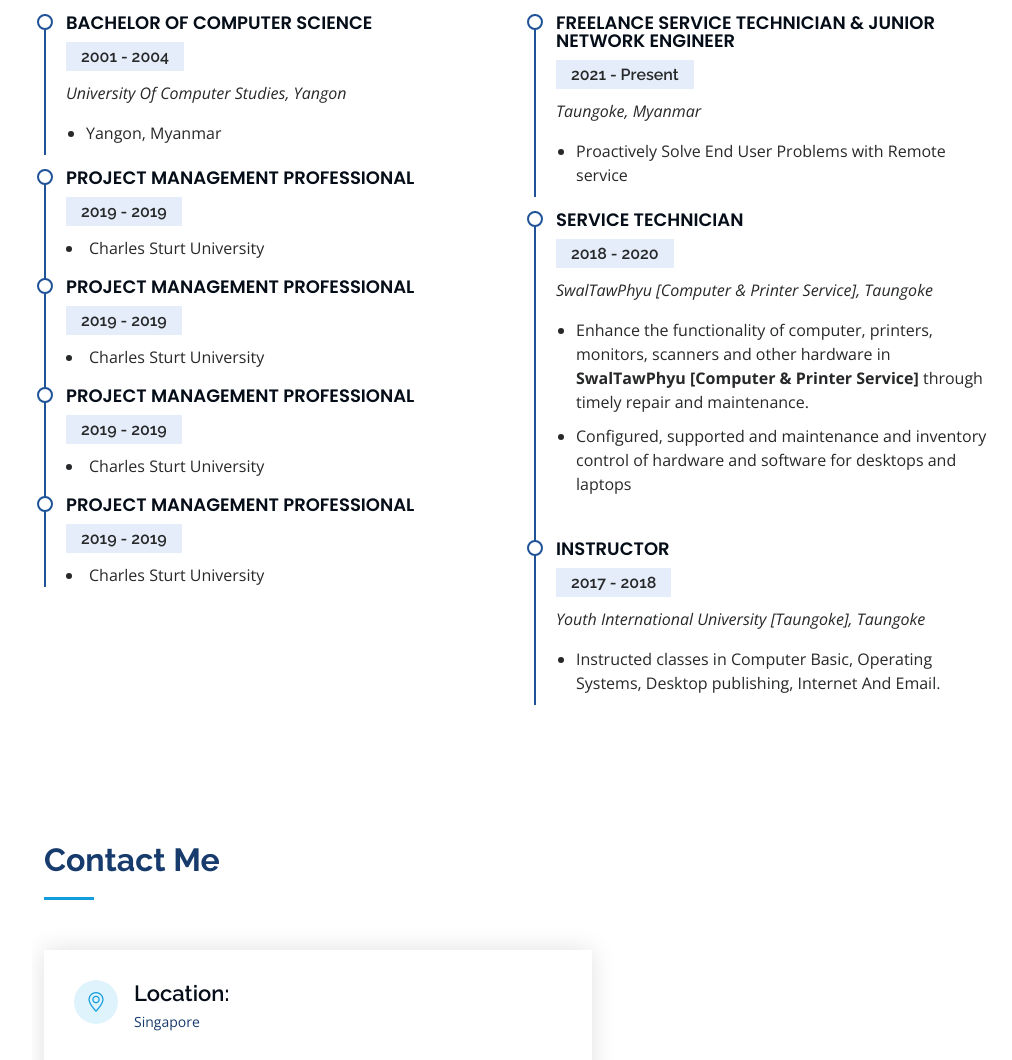
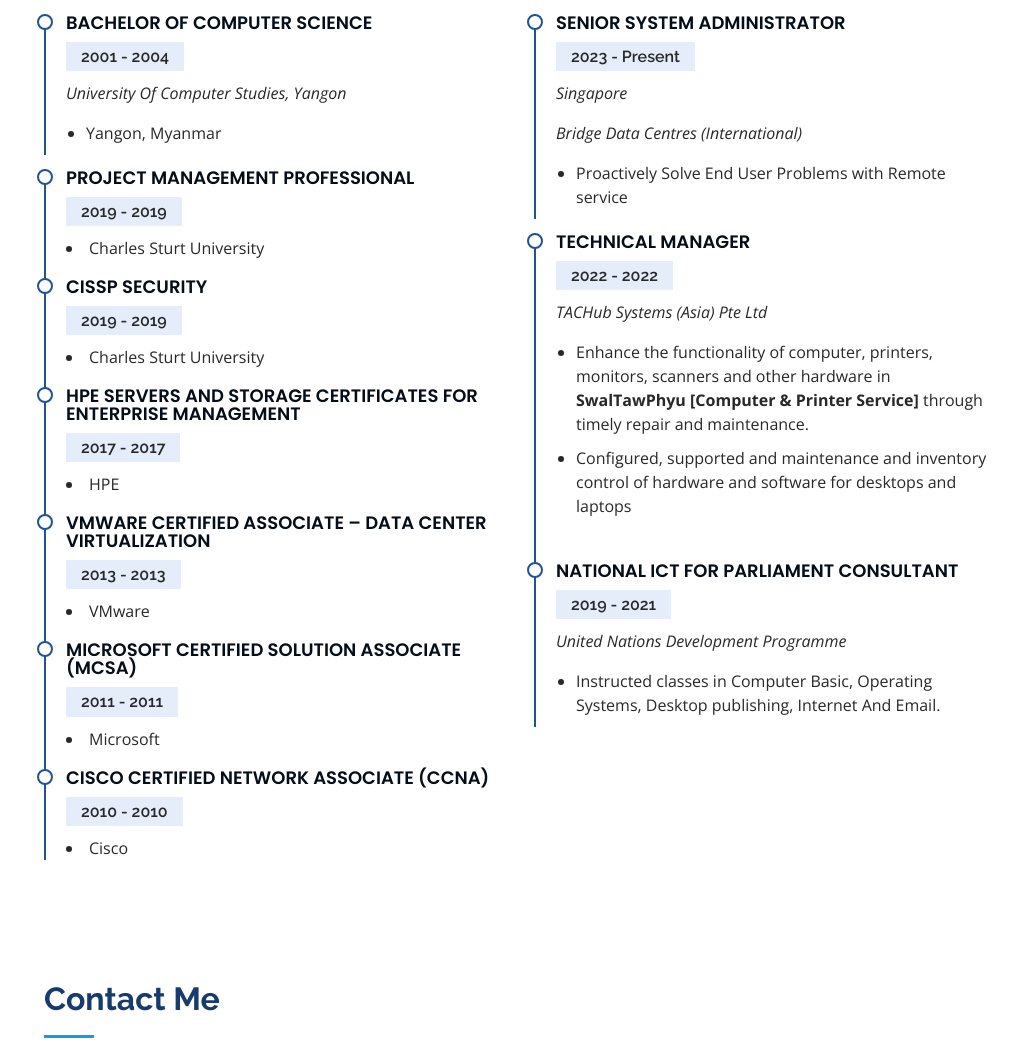
Before and after one commit to myatmoethwin/myatmoethwin.github.io, a plain HTML site: page index.html in a window 1280 px wide. Shown: the part 2060-3120 px from the top of the page, without its empty margins (268-1280 px from the left). Drawn offline with nearby package versions, Linux system fonts and the light colour scheme; files whose address does not match are found by name.

Commit message:
Update index.html

```diff
--- a/index.html
+++ b/index.html
@@ -180,50 +180,65 @@
               </ul>
             </div>
            <div class="resume-item">
-              <h4>Project Management Professional </h4>
+              <h4>CISSP Security </h4>
               <h5>2019 - 2019</h5
               <ul>
                 <li>Charles Sturt University</li>
               </ul>
             </div>
             <div class="resume-item">
-              <h4>Project Management Professional </h4>
-              <h5>2019 - 2019</h5
+              <h4>HPE Servers and Storage Certificates for Enterprise Management</h4>
+              <h5>2017 - 2017</h5
               <ul>
-                <li>Charles Sturt University</li>
+                <li>HPE</li>
               </ul>
             </div>
             <div class="resume-item">
-              <h4>Project Management Professional </h4>
-              <h5>2019 - 2019</h5
+              <h4>VMware Certified Associate – Data Center Virtualization  </h4>
+              <h5>2013 - 2013</h5
               <ul>
-                <li>Charles Sturt University</li>
+                <li>VMware</li>
+              </ul>
+            </div>
+            <div class="resume-item">
+              <h4>Microsoft Certified Solution Associate (MCSA)</h4>
+              <h5>2011 - 2011</h5
+              <ul>
+                <li>Microsoft</li>
+              </ul>
+            </div>
+            <div class="resume-item">
+              <h4>Cisco Certified Network Associate (CCNA)</h4>
+              <h5>2010 - 2010</h5
+              <ul>
+                <li>Cisco</li>
               </ul>
             </div>
           </div>
           <div class="col-lg-6" data-aos="fade-up">
             <h3 class="resume-title">Professional Experience</h3>
             <div class="resume-item pb-0">
-              <h4>Freelance Service Technician & Junior Network Engineer</h4>
-              <h5>2021 - Present</h5>
-              <p><em>Taungoke, Myanmar</em></p>
+              <h4>Senior System Administrator</h4>
+              <h5>2023 - Present</h5>
+              <p><em>Singapore</em></p>
+              <p><em>Bridge Data Centres (International)</em></p>
               <ul>
                 <li>Proactively Solve End User Problems with Remote service</li>
               </ul>
             </div>
             <div class="resume-item">
-              <h4>Service Technician</h4>
-              <h5>2018 - 2020</h5>
-              <p><em>SwalTawPhyu [Computer & Printer Service], Taungoke</em></p>
+              <h4>Technical Manager</h4>
+              <h5>2022 - 2022</h5>
+              <p><em>TACHub Systems (Asia) Pte Ltd</em></p>
               <ul>
                 <li>Enhance the functionality of computer, printers, monitors, scanners and other hardware in <b>SwalTawPhyu [Computer & Printer Service]</b> through timely repair and maintenance.</li>
                 <li>Configured, supported and maintenance and inventory control of hardware and software for desktops and laptops</li>
               </ul>
             </div>
             <div class="resume-item">
-              <h4>Instructor</h4>
-              <h5>2017 - 2018</h5>
-              <p><em>Youth International University [Taungoke], Taungoke</em></p>
+              <h4>National ICT for Parliament Consultant</h4>
+              <h5>2019 - 2021</h5>
+              <p><em>United Nations Development Programme</em></p>
               <ul>
                 <li>Instructed classes in Computer Basic, Operating Systems, Desktop publishing, Internet And Email.</li>
               </ul>
```
